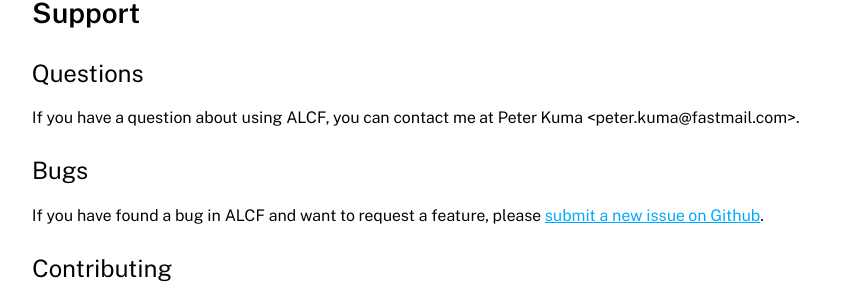
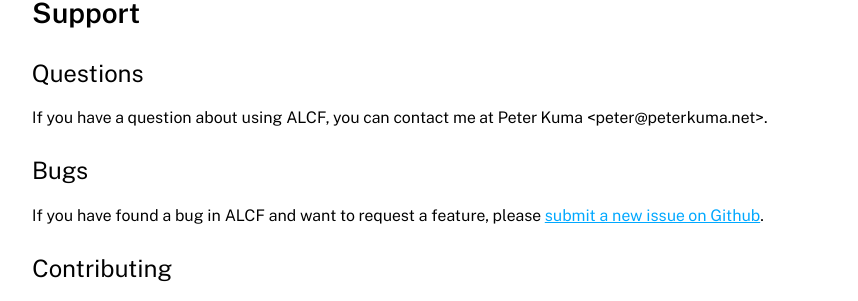
Before and after one commit to alcf-lidar/alcf-lidar.github.io, a Jekyll site: the page built from support/index.md, in a window 1280 px wide. Shown: the part 305-606 px from the top of the page, without its empty margins (208-1066 px from the left). Built offline with Jekyll 4.4.1, drawn with Linux system fonts in a browser that asks for light colours.

Commit message:
Change email address

```diff
--- a/_includes/support.md
+++ b/_includes/support.md
@@ -3,7 +3,7 @@
 ### Questions
 
 If you have a question about using ALCF, you can contact me at
-Peter Kuma &lt;peter.kuma<span>@</span>fastmail.com&gt;.
+Peter Kuma &lt;peter<span>@</span>peterkuma.net&gt;.
 
 ### Bugs
 
```
